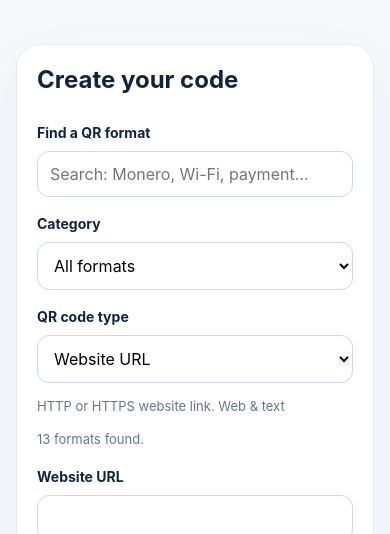
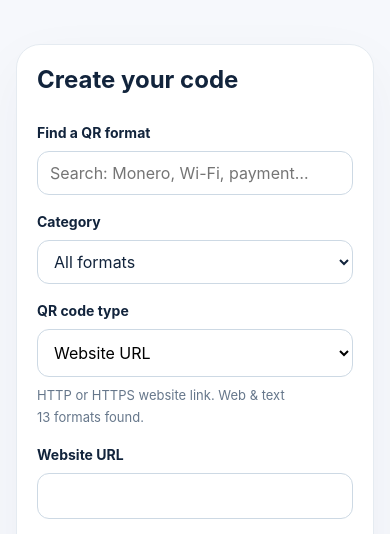
Before and after one commit to Ploos-AS/jaQRa, a website built with Vite: page index.html in a window 390 px wide. Shown: the part 310-844 px from the top of the page. Built offline with nearby package versions, Linux system fonts and the light colour scheme.

Commit message:
style: make QR format search and category filters mobile-friendly

```diff
--- a/src/style.css
+++ b/src/style.css
@@ -77,3 +77,7 @@
 }
 @media(prefers-reduced-motion:reduce){*,*::before,*::after{scroll-behavior:auto!important;animation-duration:.01ms!important;transition-duration:.01ms!important}}
 @media print{.skip-link{display:none!important}}
+
+/* QR format explorer */
+#format-search,#format-category{width:100%;min-height:44px;border:1px solid #cdd9e4;border-radius:12px;padding:10px 12px;font:inherit;background:#fff;color:#12243c}
+#format-info{margin:8px 0 2px}#format-results{margin:2px 0 12px}
```
